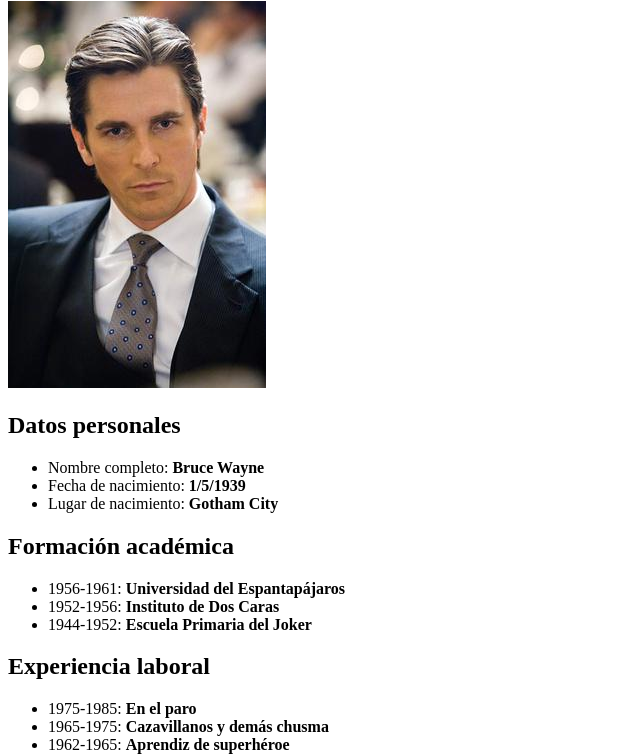
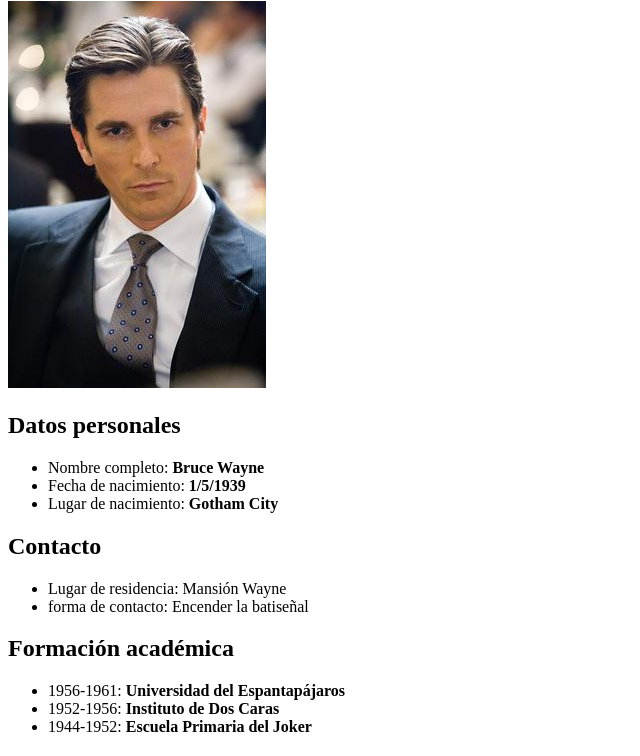
Before and after one commit to cubodehiel0/batman_vitae, a plain HTML site: page index.html in a window 1280 px wide. Shown: the part 79-835 px from the top of the page, without its empty margins (0-640 px from the left). Drawn offline with Linux system fonts and the light colour scheme.

Commit message:
contacto

```diff
--- a/index.html
+++ b/index.html
@@ -15,6 +15,12 @@
       <li>Lugar de nacimiento: <strong>Gotham City</strong></li>
     </ul>
 
+    <h2>Contacto</h2>
+    <ul>
+      <li>Lugar de residencia: Mansión Wayne</li>
+      <li>forma de contacto: Encender la batiseñal</li>
+    </ul>
+
     <h2>Formación académica</h2>
     <ul>
       <li>1956-1961: <strong>Universidad del Espantapájaros</strong></li>
@@ -24,7 +30,7 @@
 
     <h2>Experiencia laboral</h2>
     <ul>
-      <li>1975-1985: <strong>En el paro</strong></li>
+      <li>1975-1985: <strong>Dueño de industrias Wayne</strong></li>
       <li>1965-1975: <strong>Cazavillanos y demás chusma</strong></li>
       <li>1962-1965: <strong>Aprendiz de superhéroe</strong></li>
     </ul>
```
